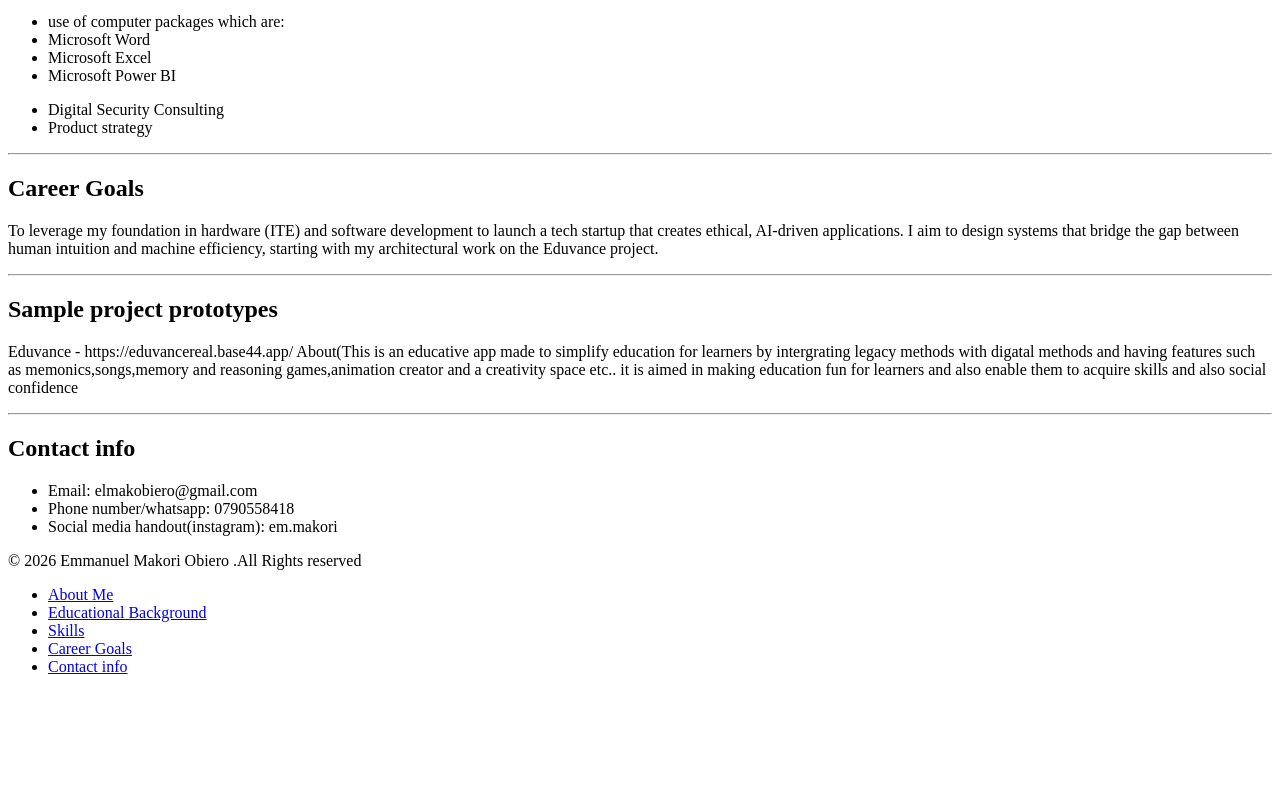
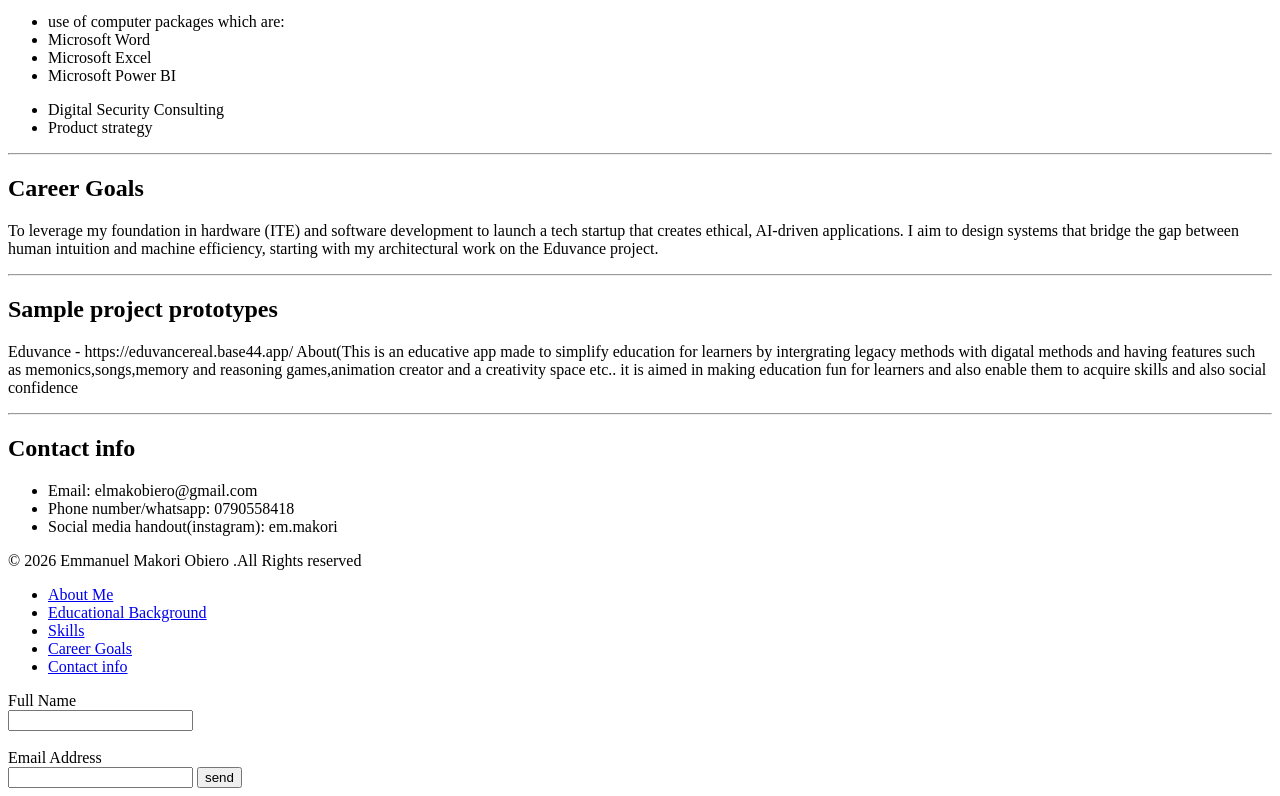
Before and after one commit to Emmanuel-Makori-Obiero/Portfolio, a plain HTML site: page index.html in a window 1280 px wide. Shown: the part 442-1238 px from the top of the page. Before the commit the page ends 1134 px from the top, so only its background shows below. Drawn offline with Linux system fonts and the light colour scheme.

Commit message:
Fourth commit

```diff
--- a/index.html
+++ b/index.html
@@ -82,5 +82,12 @@
         <li><a href="#Contact info">Contact info</a></li>
       </ul>
     </nav>
+    <form>
+      <label>Full Name</label><br />
+      <input type="text" name="Full Name" /><br /><br />
+      <label>Email Address</label><br />
+      <input type="text" name="Email Address" />
+      <button type="submit">send</button>
+    </form>
   </body>
 </html>
```
